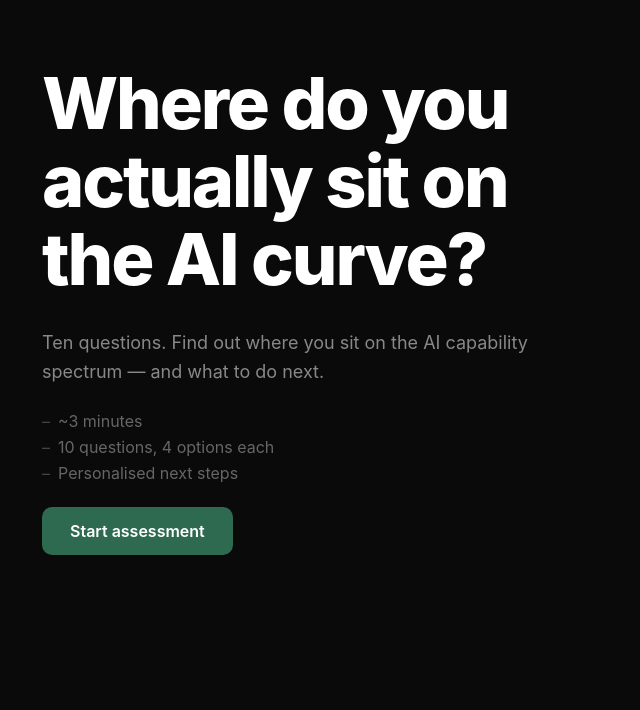
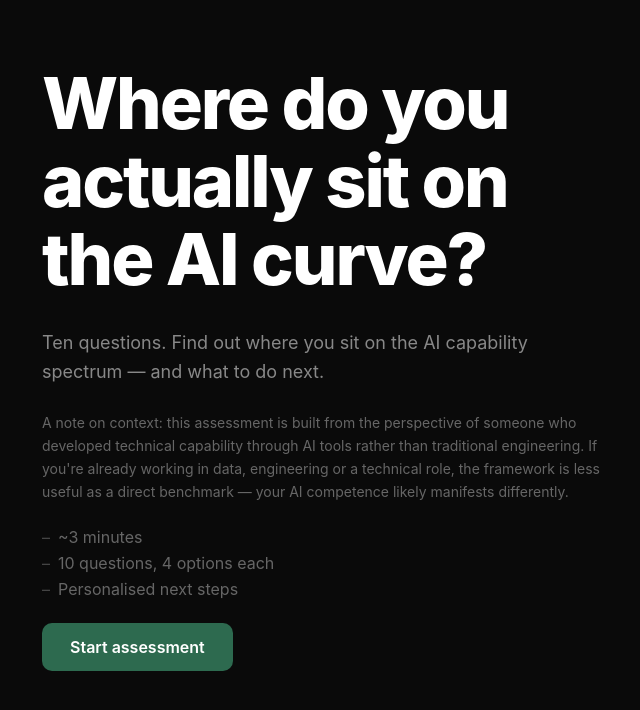
Before and after one commit to NeilMinty/ai-competence-quiz, a React (Vite) app: page / in a window 1280 px wide. Shown: the top 710 px of the page, without its empty margins (318-958 px from the left). Built offline with nearby package versions, Linux system fonts and the light colour scheme.

Commit message:
Add context caveat paragraph to intro screen

```diff
--- a/src/components/Intro.jsx
+++ b/src/components/Intro.jsx
@@ -4,6 +4,9 @@ export default function Intro({ onStart }) {
       <h1 className="intro-title">Where do you actually sit on the AI curve?</h1>
       <p className="intro-subtitle">
         Ten questions. Find out where you sit on the AI capability spectrum — and what to do next.
+      </p>
+      <p className="intro-caveat">
+        A note on context: this assessment is built from the perspective of someone who developed technical capability through AI tools rather than traditional engineering. If you're already working in data, engineering or a technical role, the framework is less useful as a direct benchmark — your AI competence likely manifests differently.
       </p>
       <ul className="intro-meta">
         <li>~3 minutes</li>
--- a/src/index.css
+++ b/src/index.css
@@ -69,6 +69,13 @@ body {
   color: #888888;
   line-height: 1.6;
   margin-top: 8px;
+}
+
+.intro-caveat {
+  font-size: 0.875rem;
+  font-weight: 400;
+  color: #666666;
+  line-height: 1.65;
 }
 
 .intro-meta {
```
